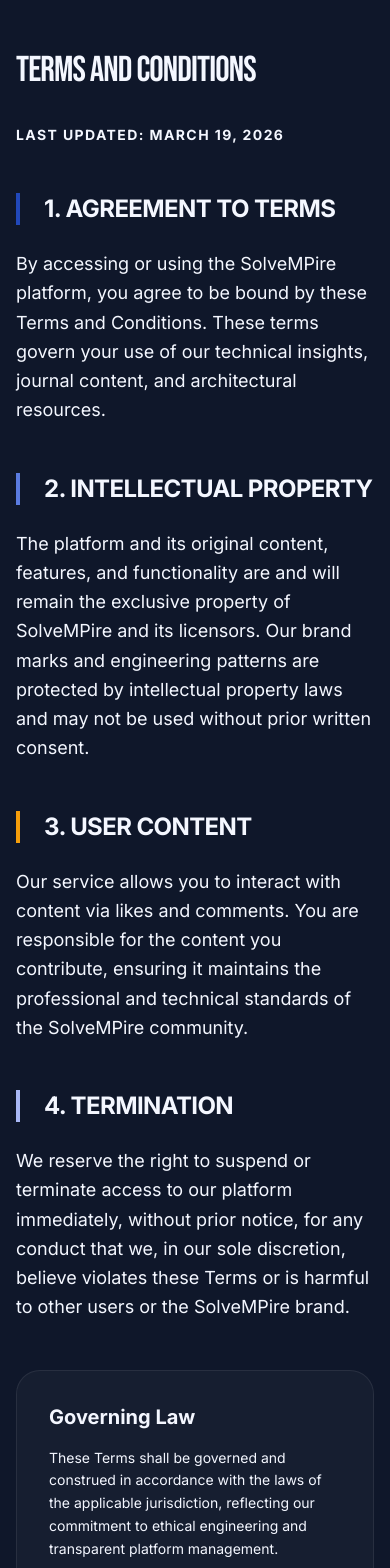
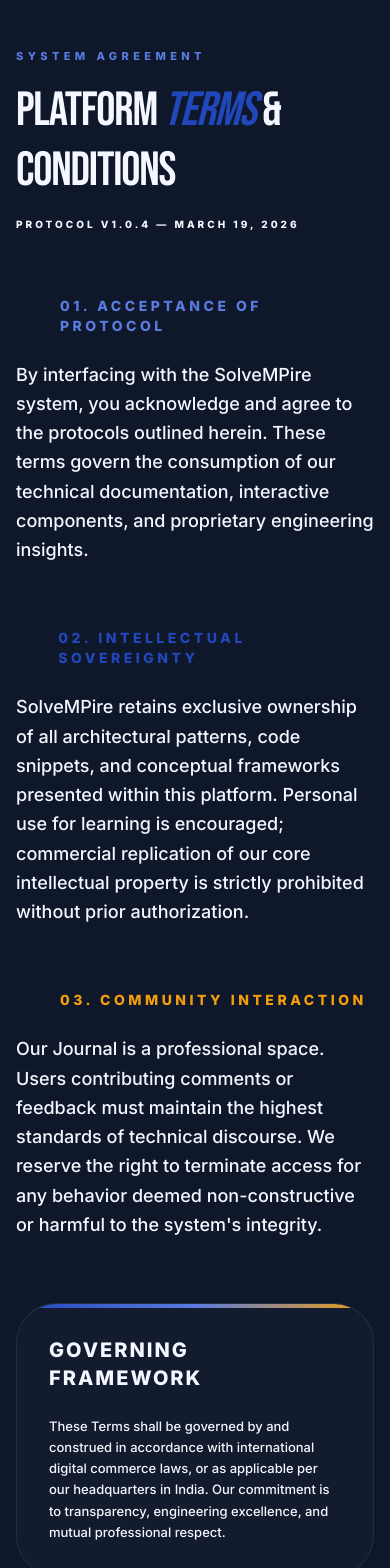
Before and after one commit to HarshaJyos/Solvempire_Portfolio, a Next.js app: page /terms in a window 390 px wide. Shown: the part 80-1648 px from the top of the page. Built offline with nearby package versions, Linux system fonts and the light colour scheme; no server answers.

Commit message:
terms and privay update

```diff
--- a/src/app/(public)/contact/page.tsx
+++ b/src/app/(public)/contact/page.tsx
@@ -1,11 +1,11 @@
 import { Metadata } from 'next';
 
 export const metadata: Metadata = {
-  title: 'Contact SolveMPire | Get in Touch',
-  description: 'Reach out to the SolveMPire team for technical inquiries, collaboration, or support. We are here to help you architect the future.',
+  title: 'Contact SolveMPire | Bring Us Your Problem',
+  description: 'Most companies sell services. We solve problems. Tell us what is broken, and the SolveMPire team will architect the solution.',
   openGraph: {
-    title: 'Contact SolveMPire | Get in Touch',
-    description: 'Reach out to the SolveMPire team for technical inquiries, collaboration, or support. We are here to help you architect the future.',
+    title: 'Contact SolveMPire | Tell Us What is Broken',
+    description: 'Provide details on your engineering challenges, AI bottlenecks, or system failures. SolveMPire architects solutions.',
     url: 'https://solvempire.com/contact',
     siteName: 'SolveMPire',
     type: 'website',
@@ -16,39 +16,61 @@
   return (
     <div className="min-h-screen bg-bg-dark pt-32 pb-20 px-4 sm:px-6 lg:px-8">
       <div className="max-w-3xl mx-auto">
-        <h1 className="font-bebas text-4xl md:text-5xl text-text-light tracking-tight leading-tight mb-8 animate-slide-up">
-          Contact Us
-        </h1>
+        <div className="mb-16 animate-slide-up">
+          <h2 className="text-[11px] font-black text-primary uppercase tracking-[0.4em] mb-4">
+            Transmission Channel
+          </h2>
+          <h1 className="font-bebas text-5xl md:text-7xl text-text-light tracking-tight leading-[0.9] mb-8">
+            TELL US WHAT&apos;S <span className="text-secondary italic">BROKEN</span>.
+          </h1>
+          <p className="text-xl md:text-2xl text-text-light/40 max-w-2xl leading-relaxed font-medium">
+            We don&apos;t process service requests. We intake problems.
+            Describe your hurdle, and we&apos;ll build the bridge.
+          </p>
+        </div>
 
-        <div className="prose prose-invert prose-zinc max-w-none text-text-light/60 animate-fade-in">
-          <p className="text-xl leading-relaxed mb-12 text-text-light/80">
-            Have a question about our engineering processes, want to collaborate on an AI project, or simply need support?
-            We&apos;d love to hear from you. Reach out to the SolveMPire team.
-          </p>
+        <div className="grid grid-cols-1 gap-6 animate-fade-in" style={{ animationDelay: '200ms' }}>
+          {/* Main Problem Submission Card */}
+          <div className="p-8 md:p-12 rounded-[2.5rem] bg-white/[0.02] border border-white/[0.08] backdrop-blur-3xl shadow-2xl relative overflow-hidden group">
+            <div className="absolute top-0 right-0 w-64 h-64 bg-primary/5 blur-[100px] -mr-32 -mt-32 rounded-full" />
 
-          <div className="grid grid-cols-1 md:grid-cols-2 gap-8 my-12">
-            <div className="p-8 rounded-3xl bg-white/[0.03] border border-white/[0.08] backdrop-blur-xl hover:bg-white/[0.05] transition-all group">
-              <h2 className="text-xs font-bold text-primary uppercase tracking-[0.2em] mb-4">Email Inquiry</h2>
-              <a href="mailto:support.solvempire@gmail.com" className="text-xl font-bold text-text-light group-hover:text-secondary transition-colors break-all">
-                support.solvempire@gmail.com
-              </a>
-              <p className="mt-4 text-sm text-text-light/30">Official support and business inquiries.</p>
-            </div>
+            <div className="relative z-10">
+               <h3 className="text-[12px] font-black text-text-light/20 uppercase tracking-[0.25em] mb-8">Submission Protocol</h3>
+               <p className="text-lg text-text-light/70 mb-10 leading-relaxed">
+                 For high-stakes engineering problems, infrastructure failures, or AI implementation bottlenecks, initiate a formal intake through our direct line.
+               </p>
 
-            <div className="p-8 rounded-3xl bg-white/[0.03] border border-white/[0.08] backdrop-blur-xl hover:bg-white/[0.05] transition-all group">
-              <h2 className="text-xs font-bold text-accent uppercase tracking-[0.2em] mb-4">Direct Link</h2>
-              <a href="tel:+919701341323" className="text-xl font-bold text-text-light group-hover:text-amber-500 transition-colors">
-                +91 9701341323
-              </a>
-              <p className="mt-4 text-sm text-text-light/30">Available for urgent technical consultations.</p>
+               <div className="flex flex-col sm:flex-row items-center gap-4">
+                 <a
+                   href="mailto:support.solvempire@gmail.com?subject=Problem Submission: [Brief Description]"
+                   className="w-full sm:w-auto px-10 py-5 bg-primary text-white text-xs font-black uppercase tracking-[0.2em] rounded-2xl hover:bg-secondary transition-all hover:shadow-[0_8px_30px_rgba(33,72,186,0.3)] active:scale-[0.98] text-center"
+                 >
+                   Open Intake Case
+                 </a>
+                 <span className="text-[10px] font-bold text-text-light/20 uppercase tracking-widest hidden sm:block">— OR —</span>
+                 <a
+                   href="tel:+919701341323"
+                   className="w-full sm:w-auto px-10 py-5 bg-white/[0.03] border border-white/[0.08] text-text-light/80 text-xs font-black uppercase tracking-[0.2em] rounded-2xl hover:bg-white/[0.06] transition-all text-center"
+                 >
+                   Priority Voice Line
+                 </a>
+               </div>
             </div>
           </div>
 
-          <div className="pt-12 mt-12 border-t border-white/[0.06]">
-            <p className="text-sm font-medium text-text-light/30 leading-relaxed italic">
-              We aim to respond to all technical inquiries within 24-48 business hours. Thank you for your patience
-              and for being a vital part of the SolveMPire ecosystem.
-            </p>
+          <div className="grid grid-cols-1 md:grid-cols-2 gap-6">
+             <div className="p-8 rounded-3xl bg-white/[0.01] border border-white/[0.05] hover:border-primary/20 transition-all">
+                <h4 className="text-[10px] font-black text-secondary uppercase tracking-widest mb-4">Response SLA</h4>
+                <p className="text-sm text-text-light/30 leading-relaxed">
+                  Our architects review every problem personally. Expect a preliminary diagnostic within 24-48 business hours.
+                </p>
+             </div>
+             <div className="p-8 rounded-3xl bg-white/[0.01] border border-white/[0.05] hover:border-accent/20 transition-all">
+                <h4 className="text-[10px] font-black text-accent uppercase tracking-widest mb-4">Global Reach</h4>
+                <p className="text-sm text-text-light/30 leading-relaxed">
+                  Headquartered in India, solving problems globally. No geographical borders for digital innovation.
+                </p>
+             </div>
           </div>
         </div>
       </div>
--- a/src/app/(public)/privacy/page.tsx
+++ b/src/app/(public)/privacy/page.tsx
@@ -1,11 +1,11 @@
 import { Metadata } from 'next';
 
 export const metadata: Metadata = {
-  title: 'Privacy Policy | SolveMPire',
-  description: 'Read the SolveMPire Privacy Policy. Learn how we collect, use, store, and protect your personal data and respect your privacy rights.',
+  title: 'Data Governance & Privacy Policy | SolveMPire',
+  description: 'Our commitment to data integrity and user privacy. Review the SolveMPire Data Governance standards and protection protocols.',
   openGraph: {
-    title: 'Privacy Policy | SolveMPire',
-    description: 'Read the SolveMPire Privacy Policy. Learn how we collect, use, store, and protect your personal data and respect your privacy rights.',
+    title: 'Privacy Policy | SolveMPire Platform',
+    description: 'Learn how SolveMPire secures your identity and respects your data ownership within our engineering ecosystem.',
     url: 'https://solvempire.com/privacy',
     siteName: 'SolveMPire',
     type: 'website',
@@ -13,64 +13,74 @@
 };
 
 export default function PrivacyPolicyPage() {
+  const lastUpdated = new Date().toLocaleDateString('en-US', { month: 'long', day: 'numeric', year: 'numeric' });
+
   return (
     <div className="min-h-screen bg-bg-dark pt-32 pb-20 px-4 sm:px-6 lg:px-8">
       <div className="max-w-3xl mx-auto">
-        <h1 className="font-bebas text-4xl md:text-5xl text-text-light tracking-tight leading-tight mb-8 animate-slide-up">
-          Privacy Policy
-        </h1>
+        <div className="mb-16 animate-slide-up">
+          <h2 className="text-[11px] font-black text-primary uppercase tracking-[0.4em] mb-4">
+            Platform Protocol
+          </h2>
+          <h1 className="font-bebas text-5xl md:text-6xl text-text-light tracking-tight leading-tight">
+            DATA GOVERNANCE & <span className="text-secondary italic">PRIVACY</span>
+          </h1>
+          <p className="mt-4 text-[10px] font-black text-text-light/20 uppercase tracking-[0.3em]">
+            Revision v2.1.0 — {lastUpdated}
+          </p>
+        </div>
 
-        <div className="prose prose-invert prose-zinc max-w-none text-text-light/60 space-y-12 animate-fade-in">
-          <p className="text-sm font-bold tracking-widest text-text-light/20 uppercase">Last updated: {new Date().toLocaleDateString('en-US', { month: 'long', day: 'numeric', year: 'numeric' })}</p>
-
+        <div className="prose prose-invert prose-zinc max-w-none text-text-light/60 space-y-20 animate-fade-in">
           <section>
-            <h2 className="text-2xl font-bold text-text-light mb-6 tracking-tight border-l-4 border-primary pl-6 uppercase">1. Introduction</h2>
-            <p className="leading-relaxed text-lg">
-              Welcome to SolveMPire. We respect your privacy and are committed to protecting your personal data.
-              This privacy policy will inform you as to how we look after your personal data when you visit our
-              platform and tell you about your privacy rights and how the law protects you.
-            </p>
+             <div className="flex items-center gap-4 mb-8">
+               <span className="text-primary font-black text-xl">01</span>
+               <h2 className="text-xl font-bold text-text-light uppercase tracking-widest m-0">Identity Protection</h2>
+             </div>
+             <p className="leading-relaxed text-lg font-medium text-text-light/50">
+               SolveMPire is built on trust. We collect only what is essential for secure interaction within our
+               journal and administrative systems. Your identity is proxied through industry-standard providers
+               (Firebase Auth), ensuring we never store plaintext credentials.
+             </p>
           </section>
 
           <section>
-            <h2 className="text-2xl font-bold text-text-light mb-6 tracking-tight border-l-4 border-secondary pl-6 uppercase">2. The Data We Collect</h2>
-            <p className="leading-relaxed text-lg">
-              We may collect, use, store and transfer different kinds of personal data about you which we have
-              grouped together as follows:
-            </p>
-            <ul className="list-none mt-6 space-y-4 text-text-light/80">
-              <li className="flex gap-4">
-                <span className="text-primary font-bold">»</span>
-                <span><strong>Identity Data:</strong> includes first name, last name, username or similar identifier.</span>
-              </li>
-              <li className="flex gap-4">
-                <span className="text-secondary font-bold">»</span>
-                <span><strong>Contact Data:</strong> includes email address for authentication and newsletters.</span>
-              </li>
-              <li className="flex gap-4">
-                <span className="text-accent font-bold">»</span>
-                <span><strong>Technical Data:</strong> includes IP address, login data, browser type and version.</span>
-              </li>
-            </ul>
+             <div className="flex items-center gap-4 mb-8">
+               <span className="text-secondary font-black text-xl">02</span>
+               <h2 className="text-xl font-bold text-text-light uppercase tracking-widest m-0">Data Sovereignty</h2>
+             </div>
+             <p className="leading-relaxed text-lg font-medium text-text-light/50 mb-6">
+               We categorize data into three distinct layers of governance:
+             </p>
+             <div className="grid grid-cols-1 md:grid-cols-3 gap-6">
+                <div className="p-6 rounded-2xl bg-white/[0.02] border border-white/[0.06]">
+                   <h3 className="text-[10px] font-black text-primary uppercase mb-2">Metadata</h3>
+                   <p className="text-[12px] leading-relaxed">Browser type, session duration, and technical footprints.</p>
+                </div>
+                <div className="p-6 rounded-2xl bg-white/[0.02] border border-white/[0.06]">
+                   <h3 className="text-[10px] font-black text-secondary uppercase mb-2">Identity</h3>
+                   <p className="text-[12px] leading-relaxed">Name, Email, and Avatar associated with your SolveMPire account.</p>
+                </div>
+                <div className="p-6 rounded-2xl bg-white/[0.02] border border-white/[0.06]">
+                   <h3 className="text-[10px] font-black text-accent uppercase mb-2">Interactions</h3>
+                   <p className="text-[12px] leading-relaxed">Comments, likes, and poll participations within the Journal.</p>
+                </div>
+             </div>
           </section>
 
-          <section>
-            <h2 className="text-2xl font-bold text-text-light mb-6 tracking-tight border-l-4 border-tertiary pl-6 uppercase">3. Data Usage</h2>
-            <p className="leading-relaxed text-lg">
-              We will only use your personal data when the law allows us to. Most commonly, we will use your
-              personal data to manage your account, provide secure access to the SolveMPire Journal, and
-              improve our platform engineering insights.
-            </p>
+          <section className="bg-gradient-to-br from-primary/5 to-transparent p-10 rounded-[2rem] border border-white/[0.06] shadow-2xl">
+             <h2 className="text-xl font-black text-text-light mb-4 uppercase tracking-[0.1em]">THE SECURITY PROMISE</h2>
+             <p className="text-sm leading-relaxed text-text-light/40 font-medium">
+               SolveMPire leverages cloud-native architectures with strict IAM policies and encryption-at-rest.
+               We maintain an engineering-first culture where security is not a feature, but the foundational
+               logic of every system we architect.
+             </p>
           </section>
 
-          <section className="p-8 rounded-3xl bg-white/[0.03] border border-white/[0.08] backdrop-blur-xl">
-            <h2 className="text-xl font-bold text-text-light mb-4">Security Promise</h2>
-            <p className="text-sm leading-relaxed text-text-light/50">
-              We have put in place appropriate security measures to prevent your personal data from being
-              accidentally lost, used or accessed in an unauthorised way, altered or disclosed. SolveMPire
-              uses industry-standard encryption and secure cloud infrastructure.
-            </p>
-          </section>
+          <footer className="pt-10 border-t border-white/[0.06] text-center">
+             <p className="text-[10px] font-bold text-text-light/15 uppercase tracking-[0.2em]">
+               SolveMPire Pvt Ltd. — Architecting secure digital futures since 2024
+             </p>
+          </footer>
         </div>
       </div>
     </div>
--- a/src/app/(public)/terms/page.tsx
+++ b/src/app/(public)/terms/page.tsx
@@ -1,11 +1,11 @@
 import { Metadata } from 'next';
 
 export const metadata: Metadata = {
-  title: 'Terms and Conditions | SolveMPire',
-  description: 'Read the Terms and Conditions for using SolveMPire. Information regarding intellectual property, user content rules, and platform agreements.',
+  title: 'Platform Agreement | Terms of Service | SolveMPire',
+  description: 'The formal agreement governing the use of SolveMPire technical insights, journal content, and architectural patterns.',
   openGraph: {
-    title: 'Terms and Conditions | SolveMPire',
-    description: 'Read the Terms and Conditions for using SolveMPire. Information regarding intellectual property, user content rules, and platform agreements.',
+    title: 'Terms of Service | SolveMPire Platform',
+    description: 'Guidelines for professional interaction and intellectual property governance on the SolveMPire platform.',
     url: 'https://solvempire.com/terms',
     siteName: 'SolveMPire',
     type: 'website',
@@ -13,58 +13,74 @@
 };
 
 export default function TermsPage() {
+  const lastUpdated = new Date().toLocaleDateString('en-US', { month: 'long', day: 'numeric', year: 'numeric' });
+
   return (
     <div className="min-h-screen bg-bg-dark pt-32 pb-20 px-4 sm:px-6 lg:px-8">
       <div className="max-w-3xl mx-auto">
-        <h1 className="font-bebas text-4xl md:text-5xl text-text-light tracking-tight leading-tight mb-8 animate-slide-up">
-          Terms and Conditions
-        </h1>
+        <div className="mb-16 animate-slide-up">
+          <h2 className="text-[11px] font-black text-secondary uppercase tracking-[0.4em] mb-4">
+            System Agreement
+          </h2>
+          <h1 className="font-bebas text-5xl md:text-6xl text-text-light tracking-tight leading-tight uppercase">
+            Platform <span className="text-primary italic">Terms</span> & Conditions
+          </h1>
+          <p className="mt-4 text-[10px] font-black text-text-light/20 uppercase tracking-[0.3em]">
+            Protocol v1.0.4 — {lastUpdated}
+          </p>
+        </div>
 
-        <div className="prose prose-invert prose-zinc max-w-none text-text-light/60 space-y-12 animate-fade-in">
-          <p className="text-sm font-bold tracking-widest text-text-light/20 uppercase">Last updated: {new Date().toLocaleDateString('en-US', { month: 'long', day: 'numeric', year: 'numeric' })}</p>
-
+        <div className="prose prose-invert prose-zinc max-w-none text-text-light/60 space-y-16 animate-fade-in">
           <section>
-            <h2 className="text-2xl font-bold text-text-light mb-6 tracking-tight border-l-4 border-primary pl-6 uppercase">1. Agreement to Terms</h2>
-            <p className="leading-relaxed text-lg">
-              By accessing or using the SolveMPire platform, you agree to be bound by these Terms and Conditions.
-              These terms govern your use of our technical insights, journal content, and architectural resources.
-            </p>
+             <h2 className="text-sm font-black text-secondary uppercase tracking-[0.25em] mb-6 flex items-center gap-3">
+                <span className="w-8 h-px bg-secondary/30" />
+                01. ACCEPTANCE OF PROTOCOL
+             </h2>
+             <p className="leading-relaxed text-lg font-medium text-text-light/50">
+               By interfacing with the SolveMPire system, you acknowledge and agree to the protocols outlined
+               herein. These terms govern the consumption of our technical documentation, interactive
+               components, and proprietary engineering insights.
+             </p>
           </section>
 
           <section>
-            <h2 className="text-2xl font-bold text-text-light mb-6 tracking-tight border-l-4 border-secondary pl-6 uppercase">2. Intellectual Property</h2>
-            <p className="leading-relaxed text-lg">
-              The platform and its original content, features, and functionality are and will remain the exclusive
-              property of SolveMPire and its licensors. Our brand marks and engineering patterns are protected by
-              intellectual property laws and may not be used without prior written consent.
-            </p>
+             <h2 className="text-sm font-black text-primary uppercase tracking-[0.25em] mb-6 flex items-center gap-3">
+                <span className="w-8 h-px bg-primary/30" />
+                02. INTELLECTUAL SOVEREIGNTY
+             </h2>
+             <p className="leading-relaxed text-lg font-medium text-text-light/50">
+               SolveMPire retains exclusive ownership of all architectural patterns, code snippets, and
+               conceptual frameworks presented within this platform. Personal use for learning is encouraged;
+               commercial replication of our core intellectual property is strictly prohibited without prior authorization.
+             </p>
           </section>
 
           <section>
-            <h2 className="text-2xl font-bold text-text-light mb-6 tracking-tight border-l-4 border-accent pl-6 uppercase">3. User Content</h2>
-            <p className="leading-relaxed text-lg">
-              Our service allows you to interact with content via likes and comments. You are responsible for the
-              content you contribute, ensuring it maintains the professional and technical standards of the
-              SolveMPire community.
-            </p>
+             <h2 className="text-sm font-black text-accent uppercase tracking-[0.25em] mb-6 flex items-center gap-3">
+                <span className="w-8 h-px bg-accent/30" />
+                03. COMMUNITY INTERACTION
+             </h2>
+             <p className="leading-relaxed text-lg font-medium text-text-light/50">
+               Our Journal is a professional space. Users contributing comments or feedback must maintain
+               the highest standards of technical discourse. We reserve the right to terminate access for
+               any behavior deemed non-constructive or harmful to the system&apos;s integrity.
+             </p>
           </section>
 
-          <section>
-            <h2 className="text-2xl font-bold text-text-light mb-6 tracking-tight border-l-4 border-quaternary pl-6 uppercase">4. Termination</h2>
-            <p className="leading-relaxed text-lg">
-              We reserve the right to suspend or terminate access to our platform immediately, without prior notice,
-              for any conduct that we, in our sole discretion, believe violates these Terms or is harmful to other
-              users or the SolveMPire brand.
-            </p>
-          </section>
+          <div className="p-8 sm:p-12 rounded-[2.5rem] bg-white/[0.02] border border-white/[0.08] backdrop-blur-3xl relative overflow-hidden">
+             <div className="absolute top-0 left-0 w-full h-1 bg-gradient-to-r from-primary via-secondary to-accent" />
+             <h2 className="text-xl font-black text-text-light mb-6 uppercase tracking-widest">Governing Framework</h2>
+             <p className="text-[13px] leading-relaxed text-text-light/35 font-medium">
+               These Terms shall be governed by and construed in accordance with international digital commerce
+               laws, or as applicable per our headquarters in India. Our commitment is to transparency,
+               engineering excellence, and mutual professional respect.
+             </p>
+          </div>
 
-          <section className="p-8 rounded-3xl bg-white/[0.03] border border-white/[0.08] backdrop-blur-xl">
-            <h2 className="text-xl font-bold text-text-light mb-4">Governing Law</h2>
-            <p className="text-sm leading-relaxed text-text-light/50">
-              These Terms shall be governed and construed in accordance with the laws of the applicable jurisdiction,
-              reflecting our commitment to ethical engineering and transparent platform management.
-            </p>
-          </section>
+          <footer className="pt-10 flex items-center justify-between text-text-light/10 italic text-[11px]">
+             <span>Architecting the future, responsibly.</span>
+             <span>SolveMPire Pvt Ltd.</span>
+          </footer>
         </div>
       </div>
     </div>
```
